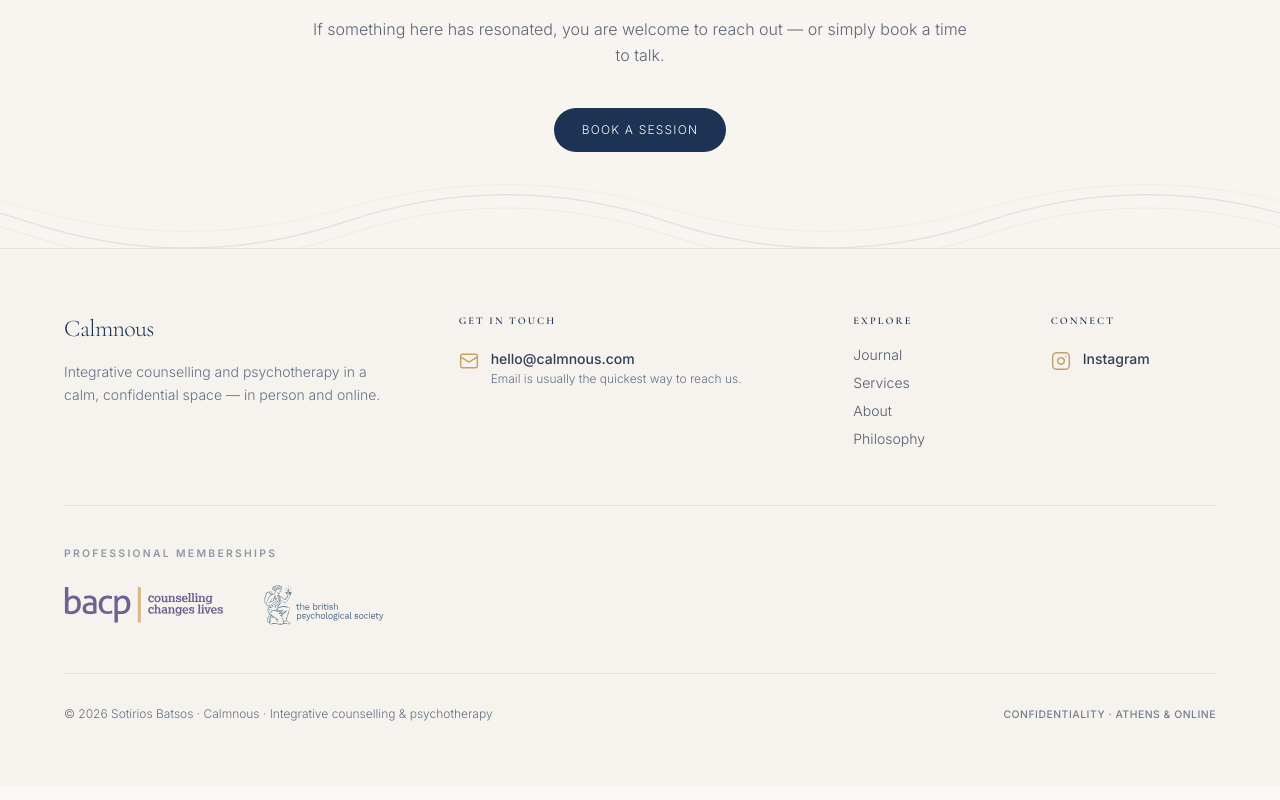
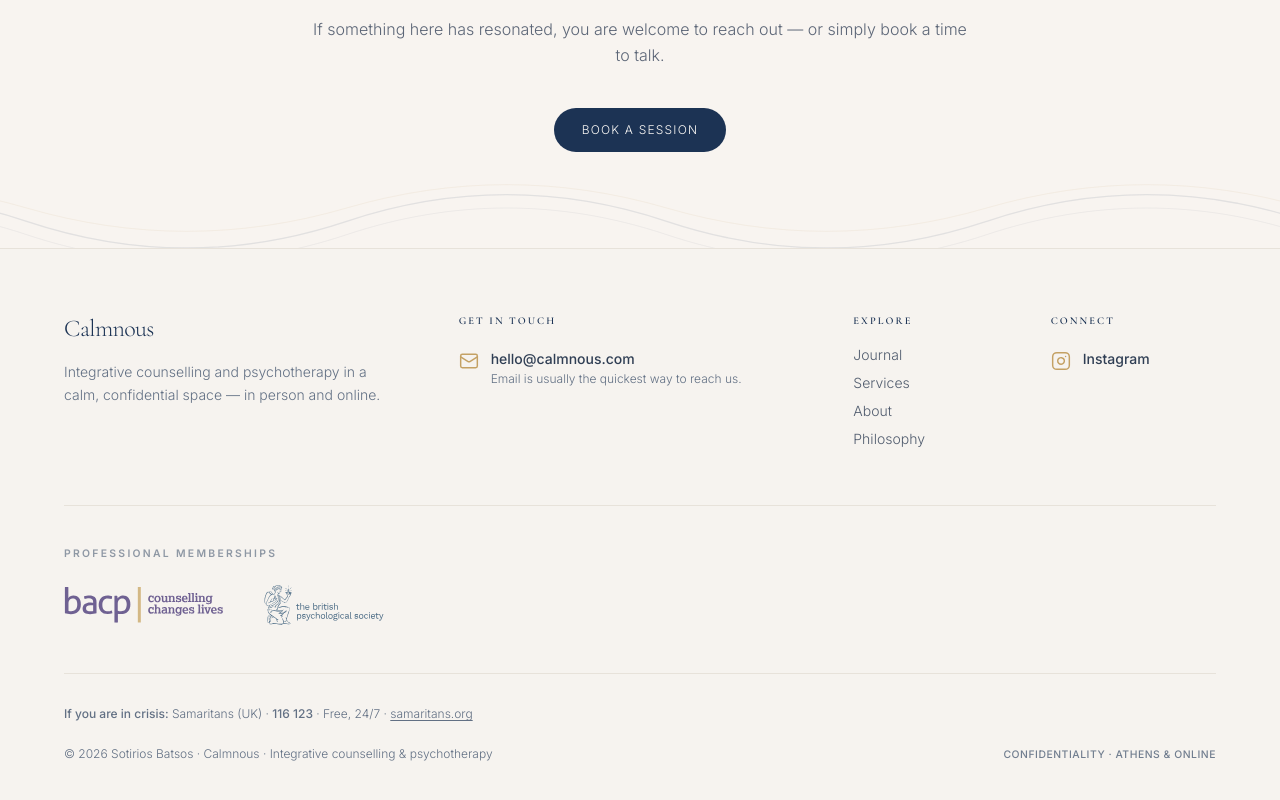
Before and after one commit to maledian-tech/calmnous, a Next.js app: page /about in a window 1280 px wide. Shown: the part 2038-2838 px from the top of the page. Built offline with nearby package versions, Linux system fonts and the light colour scheme; no server answers.

Commit message:
feat: add language-aware crisis support strip to footer

```diff
--- a/components/lovable/LovableSiteFooter.tsx
+++ b/components/lovable/LovableSiteFooter.tsx
@@ -1,5 +1,8 @@
+"use client";
+
 import Image from "next/image";
 import Link from "next/link";
+import { useLanguage } from "@/components/LanguageProvider";
 
 type Props = {
   logoSrc: string | null;
@@ -45,6 +48,7 @@ function IconInstagram({ className }: { className?: string }) {
 }
 
 export function LovableSiteFooter({ logoSrc }: Props) {
+  const { language } = useLanguage();
   const email =
     process.env.NEXT_PUBLIC_CONTACT_EMAIL?.trim() || "hello@calmnous.com";
   const instagramUrl = process.env.NEXT_PUBLIC_INSTAGRAM_URL?.trim() || "";
@@ -204,7 +208,51 @@ export function LovableSiteFooter({ logoSrc }: Props) {
           </div>
         </div>
 
-        <div className="mt-12 flex flex-col gap-4 border-t border-border pt-8 text-center md:flex-row md:items-center md:justify-between md:text-left">
+        <div className="mt-12 border-t border-border pt-8">
+          {language === "en" ? (
+            <p className="text-xs text-muted-foreground">
+              <span className="font-medium">If you are in crisis:</span>{" "}
+              Samaritans (UK) ·{" "}
+              <a
+                href="tel:116123"
+                className="font-medium transition-colors hover:text-primary"
+              >
+                116 123
+              </a>{" "}
+              · Free, 24/7 ·{" "}
+              <a
+                href="https://www.samaritans.org"
+                target="_blank"
+                rel="noopener noreferrer"
+                className="underline underline-offset-2 transition-colors hover:text-primary"
+              >
+                samaritans.org
+              </a>
+            </p>
+          ) : (
+            <p className="text-xs text-muted-foreground">
+              <span className="font-medium">Αν βρίσκεσαι σε κρίση:</span>{" "}
+              Γραμμή SOS Δίπλα Σου ·{" "}
+              <a
+                href="tel:1018"
+                className="font-medium transition-colors hover:text-primary"
+              >
+                1018
+              </a>{" "}
+              · Δωρεάν, 24 ώρες ·{" "}
+              <a
+                href="https://www.psy-dds.gr"
+                target="_blank"
+                rel="noopener noreferrer"
+                className="underline underline-offset-2 transition-colors hover:text-primary"
+              >
+                psy-dds.gr
+              </a>
+            </p>
+          )}
+        </div>
+
+        <div className="mt-6 flex flex-col gap-4 text-center md:flex-row md:items-center md:justify-between md:text-left">
           <p className="text-xs font-light text-muted-foreground">
             © {year} Sotirios Batsos · Calmnous · Integrative counselling &amp;
             psychotherapy
```
